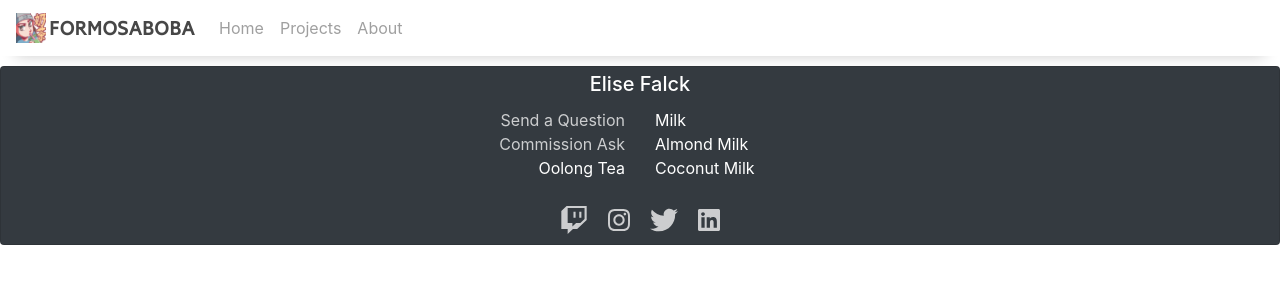
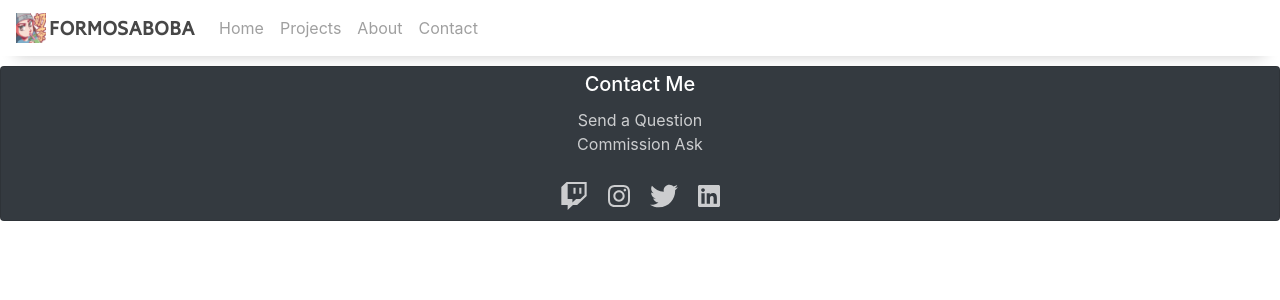
Before and after one commit to liseyPanda/artfolio, a React (Create React App) app: page /artfolio/about in a window 1280 px wide. Shown: the top 300 px of the page. Built offline with nearby package versions, Linux system fonts and the light colour scheme.

Commit message:
added contact information target

```diff
--- a/package.json
+++ b/package.json
@@ -1,5 +1,6 @@
 {
   "name": "artfolio",
+  "homepage": "http://liseypanda.github.io/artfolio",
   "version": "0.1.0",
   "private": true,
   "dependencies": {
@@ -29,6 +30,8 @@
   },
   "scripts": {
     "start": "react-scripts start",
+    "predeploy": "npm run build",
+    "deploy": "gh-pages -d build",
     "build": "react-scripts build",
     "test": "react-scripts test",
     "eject": "react-scripts eject"
@@ -47,5 +50,8 @@
       "last 1 firefox version",
       "last 1 safari version"
     ]
+  },
+  "devDependencies": {
+    "gh-pages": "^3.1.0"
   }
 }
--- a/src/Components/Footer.js
+++ b/src/Components/Footer.js
@@ -6,34 +6,24 @@ import '../App.css';
 
 function Footer(props) {
   return (
-    <div className="bobaFooter">
+    <div className="bobaFooter" id="contact">
     <Card className="bg-dark text-white bobaCard">
-        <Card.Title>Elise Falck</Card.Title>
-        <Row className="justify-content-md-left" id="topRow">
-        <Col xs lg="4"></Col>
-        <Col xs lg="2" className="text-right">
+        <Card.Title>Contact Me</Card.Title>
+        <Row className="justify-content-md-center" id="topRow">
+        <Col xs lg="2" className="text-center">
           <ul>
             <li>
-            <a href = "mailto:efalck123@yahoo.com">
+            <a href = "mailto:efalck123@yahoo.com?subject=Question about (i.e. Art, Comp Sci, Twitch)&body=Hi Elise,">
             Send a Question
             </a>
             </li>
             <li>
-            <a href = "mailto:efalck123@yahoo.com">
+            <a href = "mailto:efalck123@yahoo.com?subject=New Commission&body=Hi Elise, I wanted to know about pricing for a commission.">
             Commission Ask
             </a>
             </li>
-            <li>Oolong Tea</li>
           </ul>
         </Col>
-        <Col xs lg="2" className="text-left">
-          <ul>
-            <li>Milk</li>
-            <li>Almond Milk</li>
-            <li>Coconut Milk</li>
-          </ul>
-        </Col>
-        <Col xs lg="4"></Col>
         </Row>
         <Row className="justify-content-md-center" id="botRow">
         <Col>
--- a/src/Components/Navbar.js
+++ b/src/Components/Navbar.js
@@ -48,6 +48,7 @@ render(){
           </ul>
           </Nav.Link>
           <Nav.Link href="/about" className="item">About</Nav.Link>
+          <Nav.Link href="#contact" className="item">Contact</Nav.Link>
          </Nav>
         </Navbar>
 
```
Also changed, not shown: src/Firebase/index.js (deleted, +0 -18 lines), 1 other file (tests, documents, lock files or other folders).
